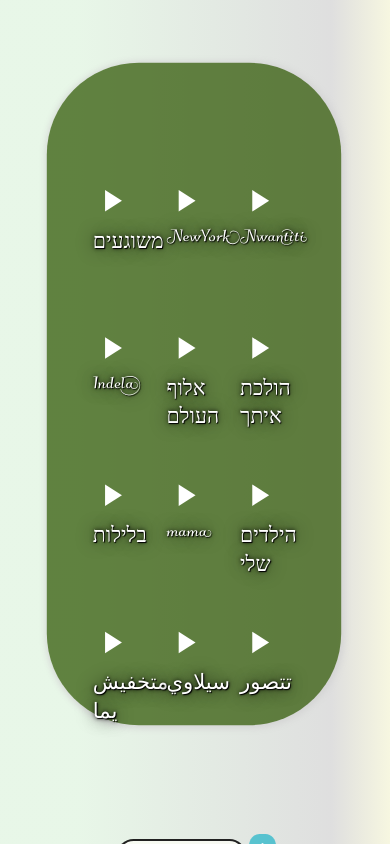
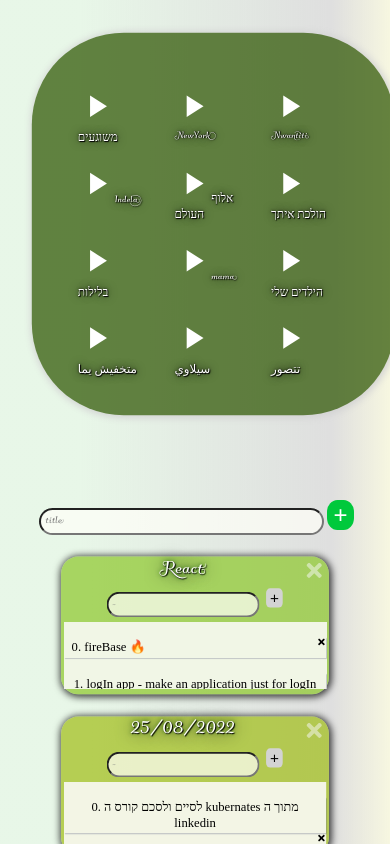
Before and after one commit to rehamAbass/toDo-version4-2025, a React (Create React App) app: page / in a window 390 px wide. Shown: the top 844 px of the page. Built offline with nearby package versions, Linux system fonts and the light colour scheme; data requests are answered from the project's data file; a web font is replaced by a local one.

Commit message:
stylishhhh

```diff
--- a/src/components/Buttons/AddCardButton/AddCard.css
+++ b/src/components/Buttons/AddCardButton/AddCard.css
@@ -1,25 +1,27 @@
 .addList {
-    background-color: rgba(30, 180,200,0.7);
-     color:white;
-    font-size:x-large;
-    align:center;
+  background-color: rgb(0, 201, 60);
+  /* rgba(30, 180,200,0.7); */
+  color: white;
+  font-size: x-large;
+  align: center;
   min-width: max-content;
   height: min-content;
   border-radius: 40%;
-   border: 1px rgba(0,0,0,0.3);
+  border: 1px rgba(0, 0, 0, 0.3);
 }
 
 .addList:hover {
-     background-color: rgba(100,100,100,0.7);
+  background-color: rgba(26, 117, 46, 0.897);
+  /* rgba(100, 100, 100, 0.7); */
   cursor: pointer;
-     color:white;
+  color: white;
 }
 
 .l {
   background-color: rgba(103, 103, 103, 0.644);
 }
-form{
-     text-align:center;
+form {
+  text-align: center;
   align-items: center;
   justify-items: center;
 }
--- a/src/components/Buttons/AddCardButton/AddCard.jsx
+++ b/src/components/Buttons/AddCardButton/AddCard.jsx
@@ -20,7 +20,7 @@ const AddCardButton = ({ addNewCard }) => {
     return (
         <form onSubmit={onSubmit} >
             <input
-                style={{ maxWidth: '800px', width: '800px' }}
+                style={{ maxWidth: '1000px', width: '1000px' }}
                 type='text'
                 placeholder='title'
                 value={title}
--- a/src/components/Card/Card.css
+++ b/src/components/Card/Card.css
@@ -95,4 +95,9 @@ input {
     float: none;
     width: 52%;
   }
+
+  input {
+    width: 70% !important;
+    font-size: small;
+  }
 }
--- a/src/components/Header/Header.css
+++ b/src/components/Header/Header.css
@@ -25,11 +25,12 @@ marquee {
   white-space: wrap !important;
   text-align: center !important;
   font-family: "Kleymisska" !important;
+  font-size: x-large;
 }
 
 a {
   font-family: "Kleymisska" !important;
-  font-size: larger;
+  font-size: x-large;
 }
 .headerMarq {
   text-align: center !important;
--- a/src/components/ListOfCards/List.jsx
+++ b/src/components/ListOfCards/List.jsx
@@ -4,9 +4,9 @@ import Card from '../Card/Card'
 import '../../App.css'
 const GreenColors = [
     'rgba(140, 200 ,40,0.7)',
-    'rgba(200 ,200,40,0.7)',
+    'rgba(160 ,190,20,0.7)',
     'rgba(190,200,40,0.7)',
-    'rgba(140 ,200 ,40,0.7)',
+    'rgba(140 ,200 ,20,0.7)',
     'rgba(110,190,40,0.7)',
 ]
 
--- a/src/components/Music/Song/Song.css
+++ b/src/components/Music/Song/Song.css
@@ -43,12 +43,11 @@
     grid-template-columns: 0.7fr 0.7fr 0.7fr;
   }
   .oneSong {
-    font-size: medium;
-    margin-top: 90px;
+    /* margin-top: 90px; */
     margin-left: 10px;
     max-width: 70px;
     font-family: "Kleymisska" !important;
-    font-size: larger;
+    font-size: small;
   }
 
   .oneSongIcon {
--- a/src/components/Music/music.css
+++ b/src/components/Music/music.css
@@ -2,7 +2,7 @@
 @import url("https://fonts.googleapis.com/css2?family=Kleymisska");
 
 .allSongsDiv {
-  margin: 40px 40px;
+  margin: 0px 40px;
   margin-top: 80px;
   padding: 40px;
   display: grid;
@@ -73,6 +73,9 @@
     align-items: center;
     background-color: #2d5500b8;
     /* #044b1ec7; */
-    margin: 20px 20px;
+    /* margin: 20px 20px; */
+
+    margin: 0.5%;
+    width: 90%;
   }
 }
```
Lines whose indentation alone changed are shown as unchanged.
